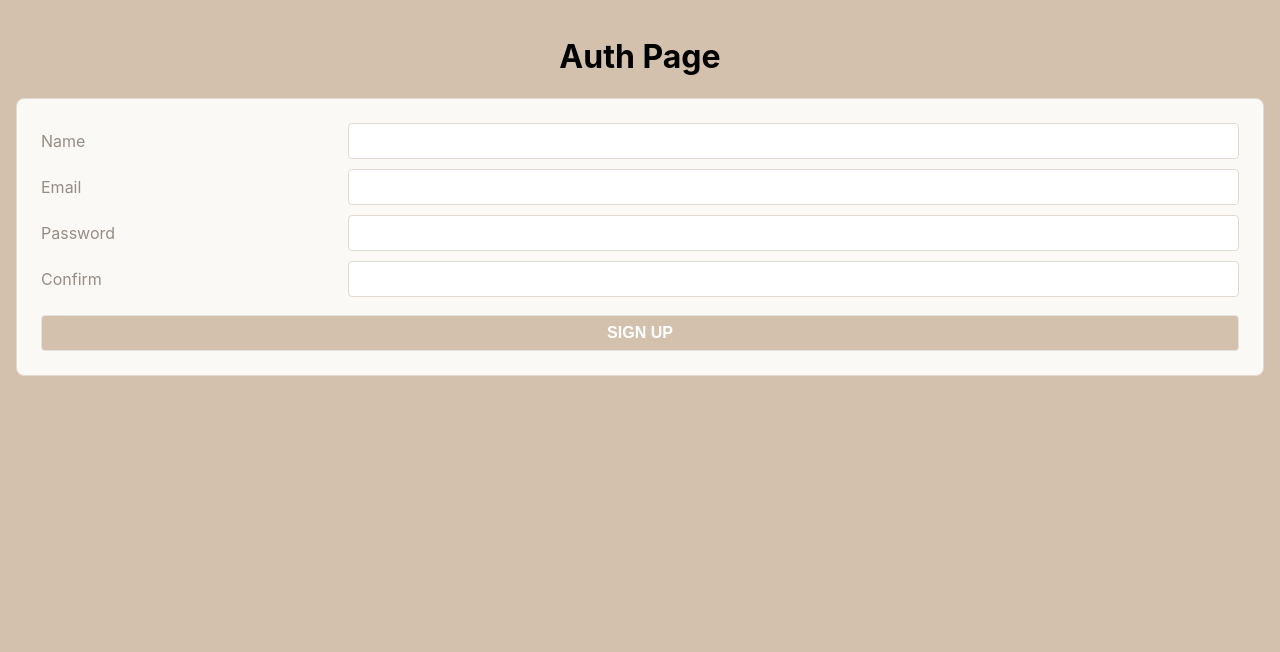
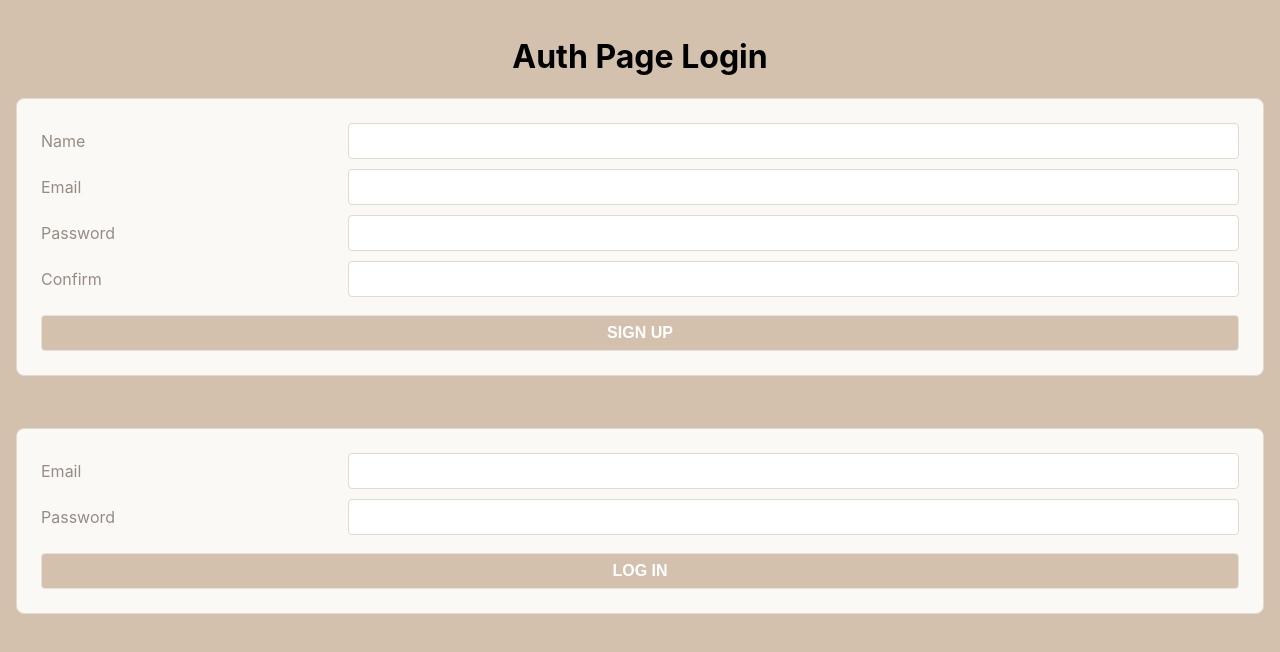
Before and after one commit to kucharze/SEICafe, a React (Create React App) app: page /orders in a window 1280 px wide. Shown: the top 652 px of the page. Built offline with nearby package versions, Linux system fonts and the light colour scheme.

Commit message:
Added login component

```diff
--- a/src/pages/Authpage/Authpage.jsx
+++ b/src/pages/Authpage/Authpage.jsx
@@ -1,10 +1,12 @@
+import LoginForm from "../../components/Loginform/Loginform"
 import SignUpForm from "../../components/SignUpForm/SignUpForm"
 
 function Authpage() {
   return (
     <div>
-      <h1>Auth Page</h1>
+      <h1>Auth Page Login</h1>
       <SignUpForm/>
+      <LoginForm/>
     </div>
   )
 }
```
